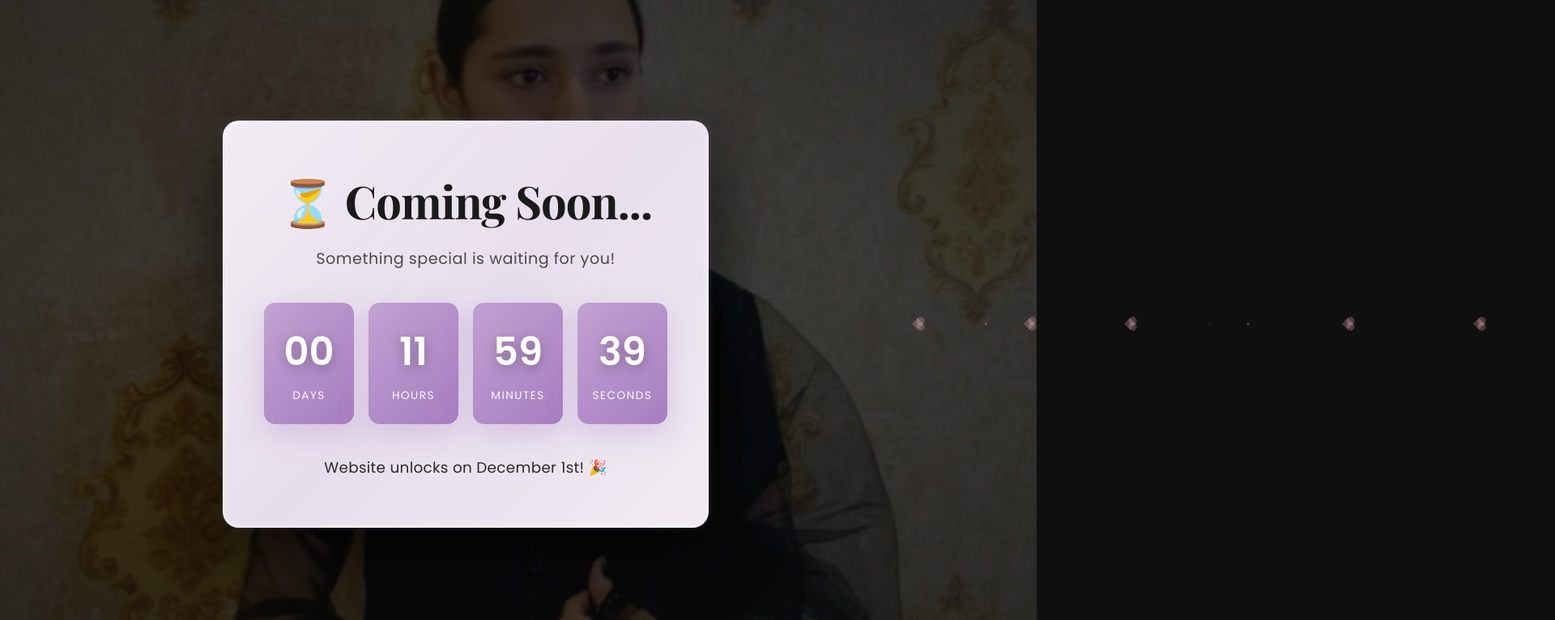
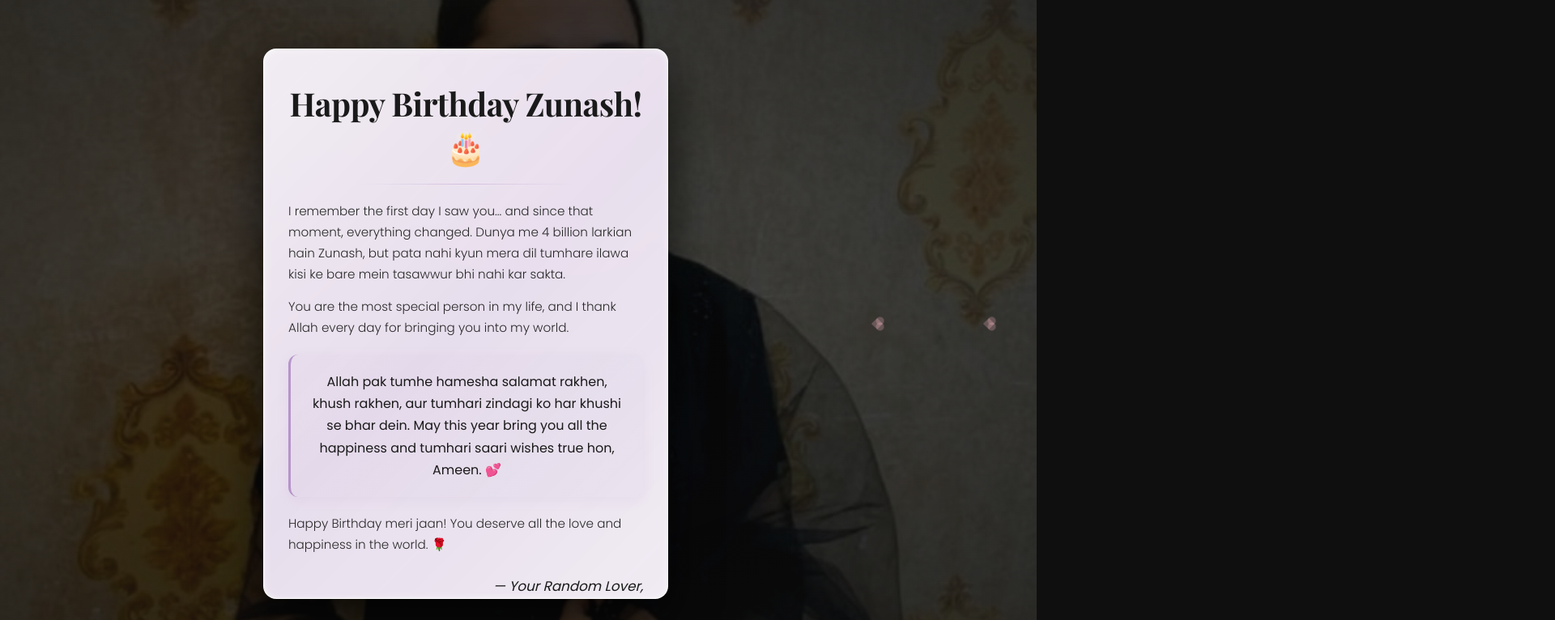
Before and after one commit to badareee/Zunash-Birdayy, a plain HTML site: page index.html in a window 1280 px wide. Shown: the top 766 px of the page at 81% size, 1920 px wide, since content can reach past the window. Drawn offline with nearby package versions, Linux system fonts and the light colour scheme.

Commit message:
first commit

```diff
--- a/index.html
+++ b/index.html
@@ -14,15 +14,27 @@
             box-sizing: border-box;
         }
 
+        html {
+            overflow: hidden;
+            height: 100%;
+            position: fixed;
+            width: 100%;
+        }
+
         body {
             font-family: 'Poppins', sans-serif;
             background: #0f0f0f;
-            min-height: 100vh;
+            height: 100vh;
+            width: 100vw;
             display: flex;
             align-items: center;
             justify-content: center;
             overflow: hidden;
-            position: relative;
+            position: fixed;
+            margin: 0;
+            padding: 0;
+            top: 0;
+            left: 0;
         }
 
         /* Background images with crossfade animation */
@@ -163,21 +175,42 @@
             }
         }
 
-        /* Main containers with glass morphism */
+        /* Main containers - Mobile optimized */
         .timer-container,
         .message-container {
             position: relative;
             z-index: 10;
             background: rgba(255, 255, 255, 0.98);
             backdrop-filter: blur(40px);
-            border-radius: 20px;
-            padding: 60px 50px;
-            box-shadow: 0 30px 80px rgba(0, 0, 0, 0.7), 0 0 1px rgba(255, 255, 255, 0.4);
-            max-width: 600px;
-            width: 90%;
+            border-radius: 16px;
+            padding: 30px 20px;
+            box-shadow: 0 20px 60px rgba(0, 0, 0, 0.7);
+            width: 92%;
+            max-width: 400px;
             text-align: center;
             animation: containerFadeIn 1.8s ease-out;
             border: 1px solid rgba(255, 255, 255, 0.4);
+            max-height: 85vh;
+            overflow-y: auto;
+            overflow-x: hidden;
+            -webkit-overflow-scrolling: touch;
+        }
+
+        .timer-container::-webkit-scrollbar,
+        .message-container::-webkit-scrollbar {
+            width: 6px;
+        }
+
+        .timer-container::-webkit-scrollbar-track,
+        .message-container::-webkit-scrollbar-track {
+            background: rgba(0, 0, 0, 0.1);
+            border-radius: 10px;
+        }
+
+        .timer-container::-webkit-scrollbar-thumb,
+        .message-container::-webkit-scrollbar-thumb {
+            background: rgba(180, 140, 200, 0.5);
+            border-radius: 10px;
         }
 
         @keyframes containerFadeIn {
@@ -193,7 +226,8 @@
 
         .message-container {
             display: none;
-            max-width: 700px;
+            max-width: 400px;
+            padding: 30px 20px;
         }
 
         /* Elegant border glow */
@@ -222,37 +256,37 @@
             }
         }
 
-        /* Typography */
+        /* Typography - Mobile optimized */
         h1 {
             font-family: 'Playfair Display', serif;
             color: #1a1a1a;
-            font-size: 3.5rem;
-            margin-bottom: 20px;
+            font-size: 2rem;
+            margin-bottom: 15px;
             font-weight: 700;
-            letter-spacing: -1px;
+            letter-spacing: -0.5px;
         }
 
         .subtitle {
             color: #4a4a4a;
-            font-size: 1.2rem;
-            margin-bottom: 40px;
+            font-size: 1rem;
+            margin-bottom: 25px;
             font-weight: 400;
-            letter-spacing: 0.5px;
+            letter-spacing: 0.3px;
         }
 
-        /* Countdown grid */
+        /* Countdown grid - Mobile optimized */
         .countdown {
             display: grid;
-            grid-template-columns: repeat(4, 1fr);
-            gap: 18px;
-            margin: 40px 0;
+            grid-template-columns: repeat(2, 1fr);
+            gap: 12px;
+            margin: 25px 0;
         }
 
         .time-box {
-            background: linear-gradient(135deg, rgba(180, 140, 200, 0.75), rgba(150, 100, 180, 0.8));
-            border-radius: 14px;
-            padding: 25px 15px;
-            box-shadow: 0 12px 35px rgba(150, 100, 180, 0.25);
+            background: linear-gradient(135deg, rgba(180, 140, 200, 0.5), rgba(150, 100, 180, 0.6));
+            border-radius: 12px;
+            padding: 20px 12px;
+            box-shadow: 0 8px 25px rgba(150, 100, 180, 0.2);
             transition: all 0.4s cubic-bezier(0.4, 0, 0.2, 1);
             position: relative;
             overflow: hidden;
@@ -270,8 +304,8 @@
         }
 
         .time-box:hover {
-            transform: translateY(-10px) scale(1.02);
-            box-shadow: 0 18px 45px rgba(150, 100, 180, 0.35);
+            transform: translateY(-5px) scale(1.01);
+            box-shadow: 0 12px 35px rgba(150, 100, 180, 0.3);
         }
 
         .time-box:hover::before {
@@ -279,56 +313,56 @@
         }
 
         .time-number {
-            font-size: 3rem;
+            font-size: 2.2rem;
             font-weight: 700;
             color: white;
-            text-shadow: 0 4px 15px rgba(0, 0, 0, 0.3);
+            text-shadow: 0 3px 12px rgba(0, 0, 0, 0.3);
         }
 
         .time-label {
-            font-size: 0.85rem;
+            font-size: 0.75rem;
             color: rgba(255, 255, 255, 0.95);
-            margin-top: 8px;
+            margin-top: 6px;
             text-transform: uppercase;
-            letter-spacing: 1.5px;
+            letter-spacing: 1.2px;
             font-weight: 500;
         }
 
         .lock-message {
             color: #2a2a2a;
-            font-size: 1.15rem;
-            margin-top: 30px;
+            font-size: 1rem;
+            margin-top: 25px;
             font-weight: 400;
-            letter-spacing: 0.3px;
+            letter-spacing: 0.2px;
         }
 
-        /* Message content */
+        /* Message content - Mobile optimized */
         .message-text {
             color: #2a2a2a;
-            line-height: 1.9;
-            font-size: 1.1rem;
+            line-height: 1.7;
+            font-size: 0.95rem;
             text-align: left;
-            margin: 30px 0;
+            margin: 20px 0;
             font-weight: 300;
         }
 
         .message-text p {
-            margin-bottom: 20px;
+            margin-bottom: 15px;
         }
 
         .highlight-box {
             background: linear-gradient(135deg, rgba(180, 140, 200, 0.05), rgba(150, 100, 180, 0.03));
-            padding: 30px;
-            border-radius: 14px;
+            padding: 20px;
+            border-radius: 12px;
             border-left: 3px solid rgba(150, 100, 180, 0.6);
-            margin: 30px 0;
-            box-shadow: 0 5px 20px rgba(150, 100, 180, 0.08);
+            margin: 20px 0;
+            box-shadow: 0 4px 16px rgba(150, 100, 180, 0.08);
         }
 
         .highlight-box p {
             color: #1a1a1a;
-            font-size: 1.15rem;
-            line-height: 1.8;
+            font-size: 1rem;
+            line-height: 1.7;
             font-weight: 400;
             margin: 0;
         }
@@ -336,24 +370,47 @@
         .signature {
             text-align: right;
             color: #1a1a1a;
-            font-size: 1.2rem;
-            margin-top: 40px;
+            font-size: 1.05rem;
+            margin-top: 25px;
             font-weight: 400;
             font-style: italic;
         }
 
         .decorative-line {
-            width: 50%;
+            width: 60%;
             height: 1px;
             background: linear-gradient(to right, transparent, rgba(180, 140, 200, 0.4), transparent);
-            margin: 25px auto;
+            margin: 20px auto;
         }
 
-        /* Responsive design */
-        @media (max-width: 768px) {
+        /* Responsive design - Already mobile-first, minimal changes needed */
+        @media (max-width: 360px) {
             .timer-container,
             .message-container {
+                padding: 25px 18px;
+                width: 95%;
+                max-height: 80vh;
+            }
+
+            h1 {
+                font-size: 1.8rem;
+            }
+
+            .time-number {
+                font-size: 2rem;
+            }
+
+            .message-text {
+                font-size: 0.9rem;
+            }
+        }
+
+        @media (min-width: 768px) {
+            .timer-container,
+            .message-container {
+                max-width: 500px;
                 padding: 40px 30px;
+                max-height: 85vh;
             }
 
             h1 {
@@ -361,35 +418,29 @@
             }
 
             .countdown {
-                grid-template-columns: repeat(2, 1fr);
+                grid-template-columns: repeat(4, 1fr);
                 gap: 15px;
             }
 
             .time-number {
                 font-size: 2.5rem;
             }
-
-            .message-text {
-                font-size: 1.05rem;
-            }
         }
 
-        @media (max-width: 480px) {
-            h1 {
-                font-size: 2rem;
+        @media (min-height: 600px) and (max-height: 700px) {
+            .timer-container,
+            .message-container {
+                max-height: 80vh;
+                padding: 25px 20px;
             }
 
-            .time-number {
-                font-size: 2rem;
+            h1 {
+                font-size: 1.9rem;
+                margin-bottom: 12px;
             }
 
-            .message-text {
-                font-size: 1rem;
-            }
-
-            .timer-container,
-            .message-container {
-                padding: 30px 25px;
+            .countdown {
+                margin: 20px 0;
             }
         }
     </style>
@@ -481,7 +532,7 @@
                 targetDate = new Date(currentYear + 1, 11, 1, 0, 0, 0);
             }
 
-            const startDate = new Date(currentYear, 11, 1, 0, 0, 0);
+            const startDate = new Date(currentYear, 10, 1, 0, 0, 0);
             const endDate = new Date(currentYear, 11, 30, 23, 59, 59);
 
             if (now >= startDate && now <= endDate) {
```
